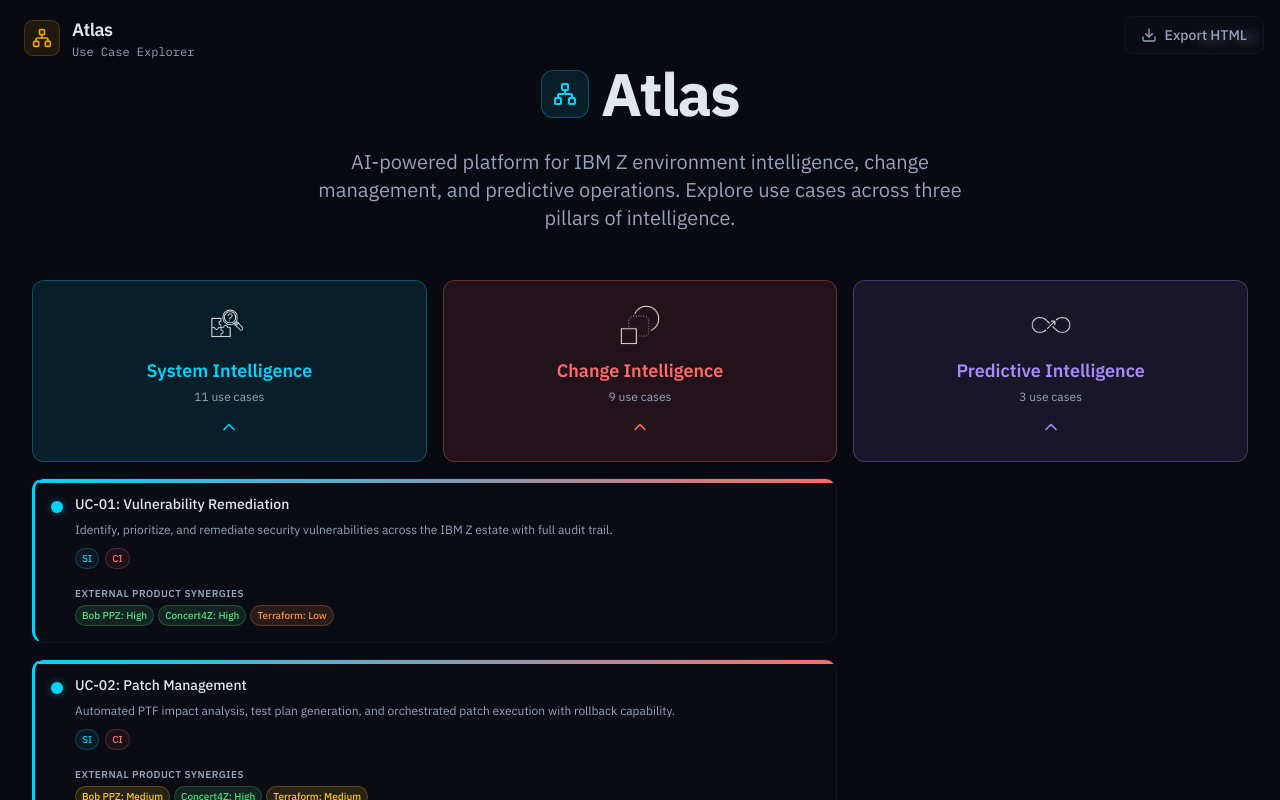
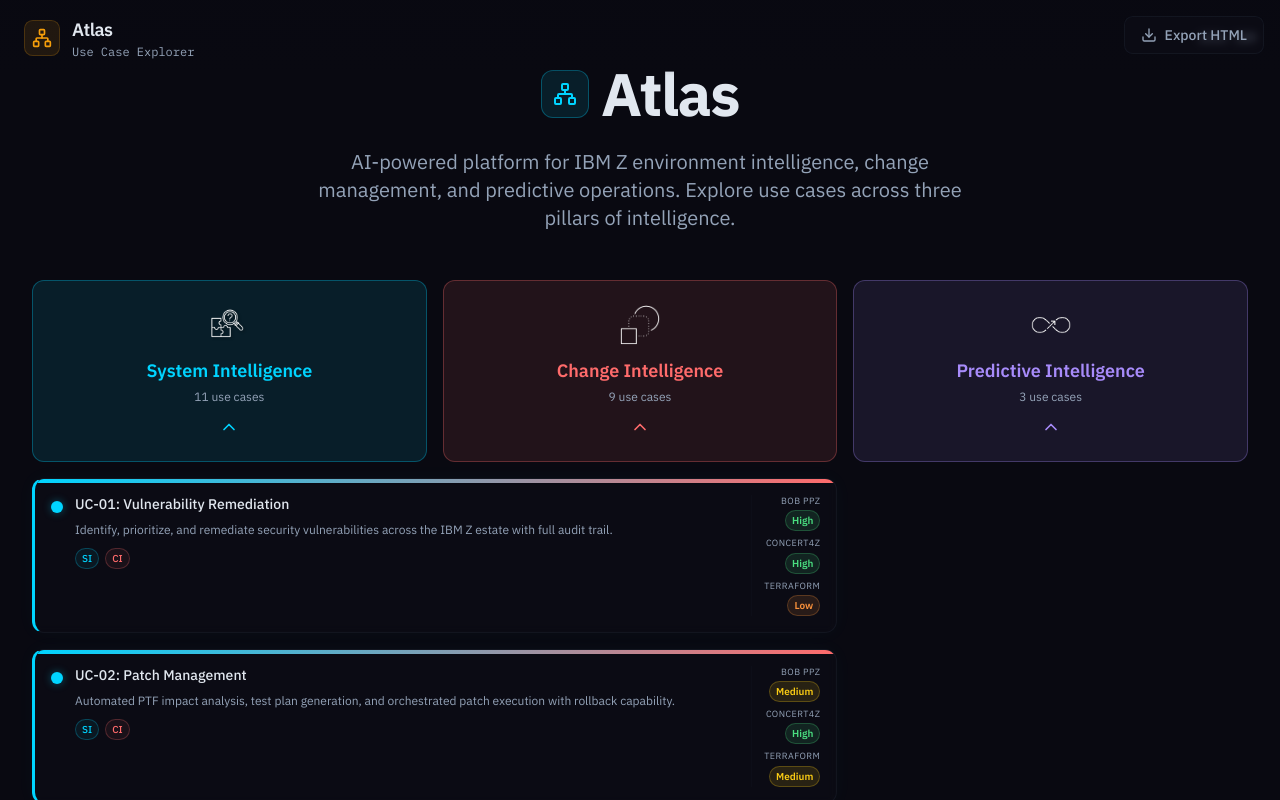
Before and after one commit to mhoss32/sg-b6d24aca-d63b-4ab2-bc2a-15a5c57bb0f9-1787236391, a Next.js app: page / in a window 1280 px wide. Shown: the top 800 px of the page. Built offline with nearby package versions, Linux system fonts and the light colour scheme.

Commit message:
style(ui): reformat synergy ratings in use case card

```diff
--- a/src/components/AtlasHierarchy.tsx
+++ b/src/components/AtlasHierarchy.tsx
@@ -107,35 +107,37 @@
   return { rows, spans, visibleUCs };
 }
 
-function SynergyBadge({ label, rating }: { label: string; rating: "High" | "Medium" | "Low" | "None" }) {
-  if (rating === "None") return null;
+function SynergyColumn({ ratings }: { ratings: SynergyRating }) {
+  const items: { label: string; rating: "High" | "Medium" | "Low" | "None" }[] = [
+    { label: "Bob PPZ", rating: ratings.bobPpz },
+    { label: "Concert4Z", rating: ratings.concert4z },
+    { label: "Terraform", rating: ratings.terraform },
+  ].filter((i) => i.rating !== "None");
+
+  if (items.length === 0) return null;
+
   const colors = {
     High: { bg: "rgba(74,222,128,0.12)", text: "#4ade80", border: "rgba(74,222,128,0.25)" },
     Medium: { bg: "rgba(250,204,21,0.12)", text: "#facc15", border: "rgba(250,204,21,0.25)" },
     Low: { bg: "rgba(251,146,60,0.12)", text: "#fb923c", border: "rgba(251,146,60,0.25)" },
   };
-  const c = colors[rating];
+
   return (
-    <span
-      className="text-[10px] px-1.5 py-0.5 rounded-full font-medium border"
-      style={{ color: c.text, borderColor: c.border, backgroundColor: c.bg }}
-    >
-      {label}: {rating}
-    </span>
-  );
-}
-
-function SynergySection({ ratings }: { ratings: SynergyRating }) {
-  const hasAny = ratings.bobPpz !== "None" || ratings.concert4z !== "None" || ratings.terraform !== "None";
-  if (!hasAny) return null;
-  return (
-    <div className="mt-2 pt-2 border-t border-border/10">
-      <p className="text-[10px] font-semibold text-muted-foreground uppercase tracking-wider mb-1">External Product Synergies</p>
-      <div className="flex flex-wrap gap-1">
-        <SynergyBadge label="Bob PPZ" rating={ratings.bobPpz} />
-        <SynergyBadge label="Concert4Z" rating={ratings.concert4z} />
-        <SynergyBadge label="Terraform" rating={ratings.terraform} />
-      </div>
+    <div className="flex flex-col gap-1.5 ml-3 pl-3 border-l border-border/10 flex-shrink-0">
+      {items.map((item) => {
+        const c = colors[item.rating];
+        return (
+          <div key={item.label} className="text-right">
+            <div className="text-[9px] text-muted-foreground uppercase tracking-wider leading-tight">{item.label}</div>
+            <span
+              className="inline-block text-[10px] px-1.5 py-0.5 rounded-full font-semibold border mt-0.5"
+              style={{ color: c.text, borderColor: c.border, backgroundColor: c.bg }}
+            >
+              {item.rating}
+            </span>
+          </div>
+        );
+      })}
     </div>
   );
 }
@@ -309,8 +311,8 @@
                           );
                         })}
                       </div>
-                      <SynergySection ratings={getSynergyRating(uc.id)} />
                     </div>
+                    <SynergyColumn ratings={getSynergyRating(uc.id)} />
                   </div>
                 </Link>
               );
```
